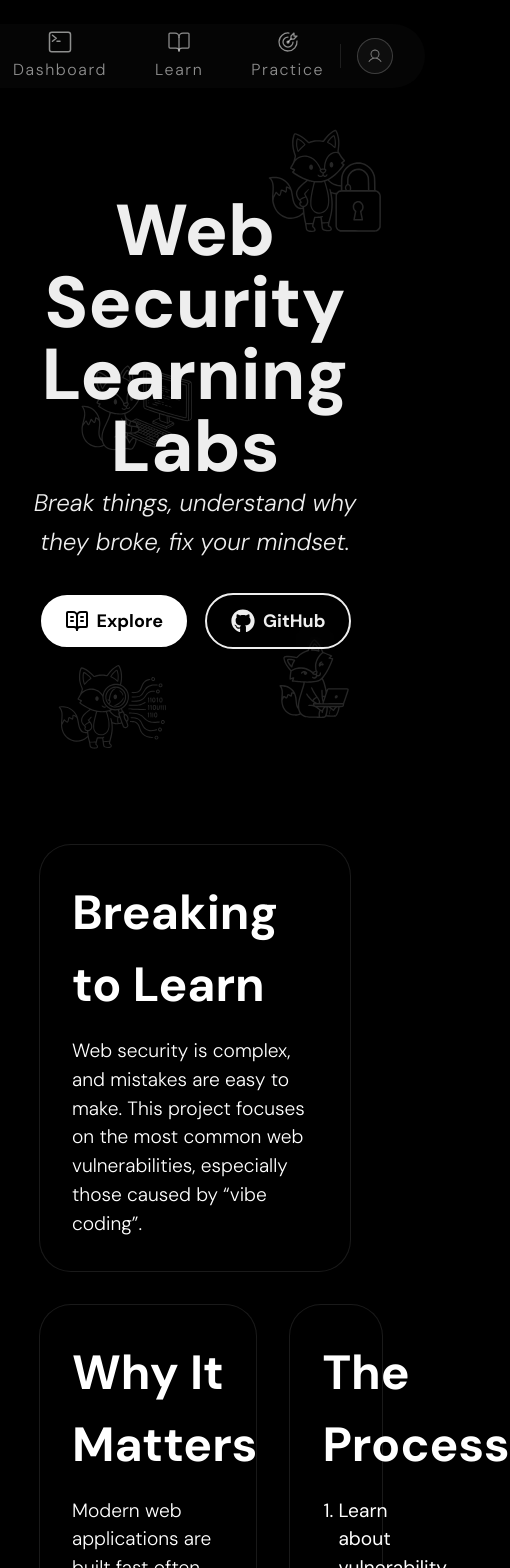
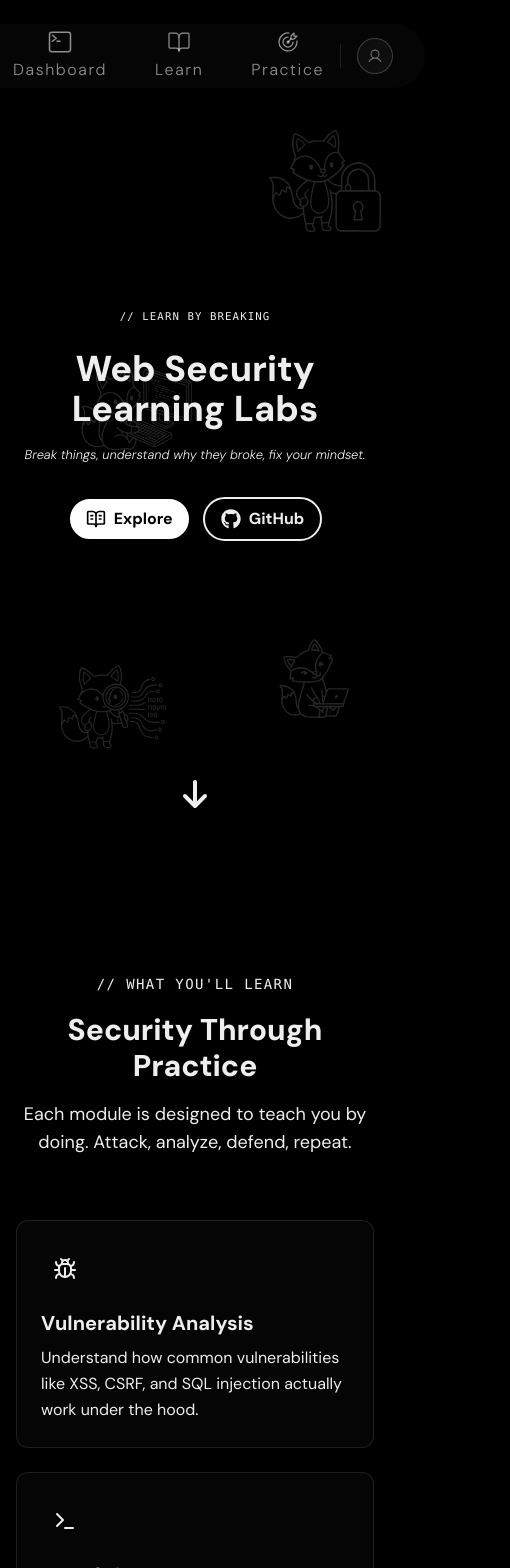
Before and after one commit to FarciarzYT/WebSecurityLearningLabs, a React (Vite) app: page / in a window 390 px wide. Shown: the top 1568 px of the page, 510 px wide, since content can reach past the window. Built offline with nearby package versions, Linux system fonts and the light colour scheme.

Commit message:
Make Responsive and add Features Component

```diff
--- a/src/components/App.tsx
+++ b/src/components/App.tsx
@@ -5,6 +5,7 @@ import NewLabs from './landingComponents/NewLabs.tsx';
 import {AnimatedBackground} from "./landingComponents/AnimatedBackground.tsx";
 import UserCounter from "./landingComponents/UserCounter.tsx";
 import WhyUs from "./landingComponents/WhyUs.tsx";
+import Features from "./landingComponents/Features.tsx"
 import Footer from "./Base/Footer.tsx"
 function App() {
   return (
@@ -13,9 +14,11 @@ function App() {
         <Navbar />
         <Hero />
         <CtaWhiteBox />
+        <Features />
+        <WhyUs />
+
+        <NewLabs />
         <UserCounter />
-        <WhyUs />
-        <NewLabs />
         <Footer />
     </>
   )
--- a/src/components/landingComponents/CTAWhiteBoxes/HeaderBox.tsx
+++ b/src/components/landingComponents/CTAWhiteBoxes/HeaderBox.tsx
@@ -1,9 +1,9 @@
 export function HeaderBox(){
     return (
         <>
-            <div className="flex flex-col border bg-black/2 border-white/10 text-white backdrop-blur-md w-[80%] shadow-2xl rounded-4xl mx-auto p-8 mb-8">
-                <h2 className="font-bold text-[3rem] ">Breaking to Learn</h2>
-                <p className="font-light text-[1.2rem] mt-4">
+            <div className="flex-col w-[80%] border bg-black/2 border-white/10 text-white backdrop-blur-md shadow-2xl rounded-4xl mx-auto p-8 mb-8 hidden 2xl:flex">
+                <h2 className="font-bold text-3xl lg:text-5xl ">Breaking to Learn</h2>
+                <p className="font-light text-lg mt-4">
                     Web security is complex, and mistakes are easy to make.
                     This project focuses on the most common web vulnerabilities,
                     especially those caused by “vibe coding”.
--- a/src/components/landingComponents/CTAWhiteBoxes/ListBox.tsx
+++ b/src/components/landingComponents/CTAWhiteBoxes/ListBox.tsx
@@ -1,9 +1,9 @@
 export function ListBox(){
     return (
         <>
-            <div className="flex flex-col text-white border bg-black/2 backdrop-blur-md border-white/10 w-[30%] shadow-2xl rounded-4xl p-8 mb-8 transition-transform duration-300 cursor-pointer">
-                <h2 className="font-bold text-[3rem]">The Process</h2>
-                <ul className="list-decimal text-[1.2rem] ml-4 mt-4 space-y-2">
+            <div className="2xl:flex flex-col text-white lg:border mx-auto h- lg:bg-white/2 h-64 border-white/10 2xl:backdrop-blur-md w-full hidden  2xl:w-[30%] shadow-2xl rounded-4xl p-8 mb-8 transition-transform duration-300 ">
+                <h2 className="font-bold text-3xl lg:text-5xl">The Process</h2>
+                <ul className="list-decimal text-[1rem] sm:text-lg  ml-4 mt-4 space-y-2">
                     <li>Learn about vulnerability</li>
                     <li>Run locally</li>
                     <li>Break intentionally vulnerable app</li>
--- a/src/components/landingComponents/CTAWhiteBoxes/TextBox.tsx
+++ b/src/components/landingComponents/CTAWhiteBoxes/TextBox.tsx
@@ -1,14 +1,14 @@
 export function TextBox(){
     return (
         <>
-            <div className="flex flex-col border bg-black/2 backdrop-blur-md border-white/10 text-white  w-[70%]  shadow-2xl rounded-4xl p-8 mb-8">
-                <h2 className="font-bold text-[3rem]">Why It Matters</h2>
-                <p className="font-light text-[1.2rem] mt-4">
+            <div className="flex-col border bg-black/2 backdrop-blur-md h-64 border-white/10 text-white  w-full lg:w-[70%]  shadow-2xl rounded-4xl p-8 hidden 2xl:flex ">
+                <h2 className="font-bold text-3xl lg:text-5xl">Why It Matters</h2>
+                <p className="font-light text-lg mt-4">
                     Modern web applications are built fast often too fast.
                     AI assisted development and copy paste patterns make shipping easy,
                     but they also make security mistakes invisible.
                 </p>
-                <p className="font-light text-[1.2rem] mt-4">
+                <p className="font-light text-lg mt-4">
                     This project exists to expose those mistakes.
                     Each lab demonstrates a real world vulnerability,
                     shows how it is exploited,
--- /dev/null
+++ b/src/components/landingComponents/Features.tsx
@@ -0,0 +1,85 @@
+"use client";
+
+import { motion } from "motion/react";
+import { LuShield, LuBug,LuTerminal, LuLock } from "react-icons/lu";
+
+const features = [
+
+    {
+        icon: LuBug,
+        title: "Vulnerability Analysis",
+        description:
+            "Understand how common vulnerabilities like XSS, CSRF, and SQL injection actually work under the hood.",
+    },
+    {
+        icon: LuTerminal,
+        title: "Attack Strategy",
+        description:
+            "Learn how to plan, execute, and destroy systems, applying real-world security techniques.",
+    },
+    {
+        icon: LuShield,
+        title: "Defense Strategies",
+        description:
+            "Learn proven techniques to secure web applications against the most prevalent attack vectors.",
+    },
+    {
+        icon: LuLock,
+        title: "Security Mindset",
+        description:
+            "Develop the adversarial thinking needed to identify and mitigate threats before they become exploits.",
+    },
+];
+
+export default function Features() {
+    return (
+        <section
+            id="explore"
+            className="relative w-full px-4 pt-32"
+        >
+            <div className="mx-auto max-w-6xl">
+                <motion.div
+                    className="text-center mb-16"
+                    initial={{ opacity: 0, y: 20 }}
+                    whileInView={{ opacity: 1, y: 0 }}
+                    viewport={{ once: true, margin: "-100px" }}
+                    transition={{ duration: 0.6 }}
+                >
+          <span className="font-mono text-sm text-primary tracking-widest uppercase">
+            {"// what you'll learn"}
+          </span>
+                    <h2 className="mt-4 text-3xl sm:text-4xl lg:text-5xl font-extrabold text-foreground text-balance">
+                        Security Through Practice
+                    </h2>
+                    <p className="mt-4 text-muted-foreground text-lg max-w-[60ch] mx-auto">
+                        Each module is designed to teach you by doing. Attack, analyze,
+                        defend, repeat.
+                    </p>
+                </motion.div>
+
+                <div className="grid grid-cols-1 sm:grid-cols-2  mx-auto gap-6">
+                    {features.map((feature, i) => (
+                        <motion.div
+                            key={feature.title}
+                            className="group relative border-white/10 bg-white/2 backdrop-blur-md  rounded-xl border border-border bg-card p-6 sm:p-8 transition-colors"
+                            initial={{ opacity: 0, y: 24 }}
+                            whileInView={{ opacity: 1, y: 0 }}
+                            viewport={{ once: true, margin: "-80px" }}
+                            transition={{ duration: 0.5, delay: i * 0.1 }}
+                        >
+                            <div className="mb-4 flex h-12 w-12 items-center justify-center rounded-lg bg-primary/10 text-primary transition-colors group-hover:bg-primary/20">
+                                <feature.icon className="h-6 w-6" />
+                            </div>
+                            <h3 className="text-xl font-bold text-foreground">
+                                {feature.title}
+                            </h3>
+                            <p className="mt-2 text-muted-foreground leading-relaxed">
+                                {feature.description}
+                            </p>
+                        </motion.div>
+                    ))}
+                </div>
+            </div>
+        </section>
+    );
+}
--- a/src/components/landingComponents/Hero.tsx
+++ b/src/components/landingComponents/Hero.tsx
@@ -1,10 +1,12 @@
+"use client";
+
 import { LuBookOpenText } from "react-icons/lu";
 import { FaGithub, FaArrowDown } from "react-icons/fa6";
 import { motion, useScroll, useTransform } from "motion/react";
 import { useRef } from "react";
 
 export default function Hero() {
-    const containerRef = useRef<HTMLElement | null>(null);
+    const containerRef = useRef<HTMLDivElement | null>(null);
 
     const { scrollYProgress } = useScroll({
         target: containerRef,
@@ -14,23 +16,52 @@ export default function Hero() {
     const opacity = useTransform(scrollYProgress, [0, 0.6], [1, 0]);
 
     return (
-        <header
-            ref={containerRef}
-            className="relative flex flex-col items-center justify-center w-full min-h-screen text-center gap-8 px-4"
-        >
-            <div>
-                <h1 className="text-7xl font-extrabold m-0">
-                    Web Security Learning Labs
-                </h1>
-                <p className="m-0 text-2xl italic leading-relaxed font-light">
-                    Break things, understand why they broke, fix your mindset.
-                </p>
+        <header className="relative flex flex-col items-center justify-center w-full min-h-screen text-center gap-8 px-4">
+            <div ref={containerRef} className="absolute inset-0" />
+            <div className="absolute inset-0 overflow-hidden pointer-events-none">
+                <div className="absolute top-1/2 left-1/2 -translate-x-1/2 -translate-y-1/2 w-150 h-150 rounded-full bg-primary/5 blur-3xl" />
             </div>
 
-            <div className="flex flex-row text-lg font-light gap-4">
+            <div className="relative z-10">
+                <motion.div
+                    initial={{ opacity: 0, y: 20 }}
+                    animate={{ opacity: 1, y: 0 }}
+                    transition={{ duration: 0.6 }}
+                >
+          <span className="inline-block font-mono text-[0.67rem] sm:text-sm text-primary mb-6 tracking-widest uppercase">
+            {"// learn by breaking"}
+          </span>
+                </motion.div>
+
+                <motion.h1
+                    className="font-extrabold m-0 text-4xl sm:text-5xl lg:text-6xl  max-w-[20ch] mx-auto text-balance"
+                    initial={{ opacity: 0, y: 30 }}
+                    animate={{ opacity: 1, y: 0 }}
+                    transition={{ duration: 0.7, delay: 0.15 }}
+                >
+                    Web Security Learning Labs
+                </motion.h1>
+
+                <motion.p
+                    className="m-0 mt-4 text-[clamp(0.8rem,2.5vw,1.5rem)] italic font-light leading-relaxed max-w-[50ch] mx-auto text-muted-foreground"
+                    initial={{ opacity: 0, y: 20 }}
+                    animate={{ opacity: 1, y: 0 }}
+                    transition={{ duration: 0.7, delay: 0.3 }}
+                >
+                    Break things, understand why they broke, fix your mindset.
+                </motion.p>
+            </div>
+
+            <motion.div
+                className="relative z-10 flex flex-row text-base sm:text-lg font-light gap-3 sm:gap-4"
+                initial={{ opacity: 0, y: 20 }}
+                animate={{ opacity: 1, y: 0 }}
+                transition={{ duration: 0.7, delay: 0.45 }}
+            >
                 <a href="">
-                    <div className="flex items-center gap-2 font-bold bg-white hover:bg-white/85 border-2 border-solid text-black px-6 py-3 rounded-full transform hover:-translate-y-2 transition duration-300 ">
-                        <LuBookOpenText aria-hidden className="w-6 h-6" />
+                    <div className="flex items-center gap-2 font-bold bg-white hover:bg-white/85 border-2 border-solid text-black px-4 sm:px-6 py-2 sm:py-3 rounded-full transform hover:-translate-y-1 sm:hover:-translate-y-2 transition duration-300
+">
+                        <LuBookOpenText aria-hidden className="w-5 sm:w-6 h-5 sm:h-6" />
                         <span>Explore</span>
                     </div>
                 </a>
@@ -38,20 +69,24 @@ export default function Hero() {
                 <a
                     href="https://github.com/FarciarzYT/WebSecurityLearningLabs"
                     target="_blank"
-                    rel="nofollow noopener noreferrer "
+                    rel="nofollow noopener noreferrer"
                 >
-                    <div className=" backdrop-blur-md flex items-center gap-2 font-bold border-2 border-solid px-6 py-3 rounded-full transform hover:-translate-y-2 transition duration-300  ">
-                        <FaGithub aria-hidden className="w-6 h-6" />
+                    <div className="backdrop-blur-md flex items-center gap-2 font-bold border-2 border-border text-foreground px-4 sm:px-6 py-2 sm:py-3 rounded-full transform hover:-translate-y-1 sm:hover:-translate-y-2 transition duration-300 hover:border-primary/50 hover:shadow-[0_0_24px_rgba(74,222,128,0.15)]">
+                        <FaGithub aria-hidden className="w-5 sm:w-6 h-5 sm:h-6" />
                         <span>GitHub</span>
                     </div>
                 </a>
-            </div>
+            </motion.div>
 
             <motion.div
-                className="absolute bottom-10 left-1/2 -translate-x-1/2 hidden md:block"
+                className="absolute bottom-10 left-1/2 -translate-x-1/2 text-muted-foreground"
                 style={{ opacity }}
                 animate={{ y: [0, 12, 0] }}
-                transition={{ duration: 1.6, repeat: Infinity, ease: "easeInOut" }}
+                transition={{
+                    duration: 1.6,
+                    repeat: Infinity,
+                    ease: "easeInOut",
+                }}
             >
                 <FaArrowDown aria-hidden size={32} />
             </motion.div>
--- a/src/components/landingComponents/NewLabs.tsx
+++ b/src/components/landingComponents/NewLabs.tsx
@@ -6,6 +6,7 @@ import {
     FaDatabase,
     FaCode,
 } from "react-icons/fa6";
+import {motion} from "motion/react";
 
 
 const labsItems = [
@@ -39,12 +40,26 @@ export default function NewLabs() {
     return (
         <section className="mt-32 mb-32" aria-labelledby="labs-heading">
             <header>
-                <h2
-                    id="labs-heading"
-                    className="text-center mb-16 text-[2.5rem] font-bold"
-                >
-                    Your Journey Starts Now
-                </h2>
+                <div className="mx-auto max-w-6xl">
+                    <motion.div
+                        className="text-center mb-16"
+                        initial={{ opacity: 0, y: 20 }}
+                        whileInView={{ opacity: 1, y: 0 }}
+                        viewport={{ once: true, margin: "-100px" }}
+                        transition={{ duration: 0.6 }}
+                    >
+          <span className="font-mono text-sm text-primary tracking-widest uppercase">
+            {"// don't wait, act"}
+          </span>
+                        <h2 className="mt-4 text-3xl sm:text-4xl lg:text-5xl font-extrabold text-foreground text-balance">
+                           Your Hacker Career Starts Now
+                        </h2>
+                        <p className="mt-4 text-muted-foreground text-lg max-w-[60ch] mx-auto">
+                            Each module is designed to teach you by doing. Attack, analyze,
+                            defend, repeat.
+                        </p>
+                    </motion.div>
+                </div>
             </header>
 
             <div className="w-[80%] mx-auto grid grid-cols-1 md:grid-cols-3 gap-8">
--- a/src/components/landingComponents/UserCounter.tsx
+++ b/src/components/landingComponents/UserCounter.tsx
@@ -12,13 +12,13 @@ const LabsItems = [
 
 export default function UserCounter() {
     return (
-        <section aria-labelledby="stats-heading" className="mt-32 mb-32">
+        <section aria-labelledby="stats-heading" className="mt-16 mb-16">
             <h2 id="stats-heading" className="text-center font-bold text-[2.5rem] mb-5" >
-               What We Achieved
+               Stats
             </h2>
-            <dl  className="flex gap-6 justify-center">
+            <dl  className="flex flex-row  justify-center mx-auto w-[30%] gap-6">
             {LabsItems.map(({title, icon, value}) => (
-                    <div key={title} className="bg-backcard-100 rounded-lg p-8 flex items-center gap-3 ">
+                    <div key={title} className="bg-backcard-100 rounded-lg sm:p-8 flex items-center gap-3 ">
                         <div className="">
                             {icon}
                         </div>
--- a/src/components/landingComponents/WhyUs.tsx
+++ b/src/components/landingComponents/WhyUs.tsx
@@ -1,4 +1,5 @@
 import { FaShield, FaGraduationCap, FaFlask,FaGift } from "react-icons/fa6";
+import {motion} from "motion/react";
 
 const whyUsItems = [
     {
@@ -26,15 +27,27 @@ const whyUsItems = [
 export default function WhyUs() {
     return (
         <section className="mt-32 mb-32" aria-labelledby="why-us-heading">
-            <h2 id="why-us-heading" className="text-center text-[2.5rem] mb-12 font-bold">
-                What Makes Us Different
-            </h2>
-
-            <div className="w-[80%] mx-auto flex flex-wrap justify-center gap-8">
+            <div className="mx-auto max-w-6xl">
+                <motion.div
+                    className="text-center mb-16"
+                    initial={{ opacity: 0, y: 20 }}
+                    whileInView={{ opacity: 1, y: 0 }}
+                    viewport={{ once: true, margin: "-100px" }}
+                    transition={{ duration: 0.6 }}
+                >
+                    <h2 className="mt-4 text-3xl sm:text-4xl lg:text-5xl font-extrabold text-foreground text-balance">
+                        Why Choose Us
+                    </h2>
+                    <p className="mt-4 text-muted-foreground text-lg max-w-[60ch] mx-auto">
+                        We turn theory into practice.
+                    </p>
+                </motion.div>
+            </div>
+            <div className="w-[80%] mx-auto flex flex-wrap flex-col lg:flex-row justify-center gap-8">
                 {whyUsItems.map(({ title, text, icon }) => (
                     <div
                         key={title}
-                        className="bg-white/2 backdrop-blur-md border border-white/5 rounded-3xl p-6 flex flex-col items-start gap-4 w-[20%] transition"
+                        className="bg-white/2 backdrop-blur-md border border-white/5 rounded-3xl p-6 flex flex-col items-start gap-4 w-full lg:w-[20%] transition"
                     >
                         <div className="text-white">{icon}</div>
                         <h3 className="font-bold text-xl">{title}</h3>
@@ -42,6 +55,7 @@ export default function WhyUs() {
                     </div>
                 ))}
             </div>
+
         </section>
     );
 }
```
